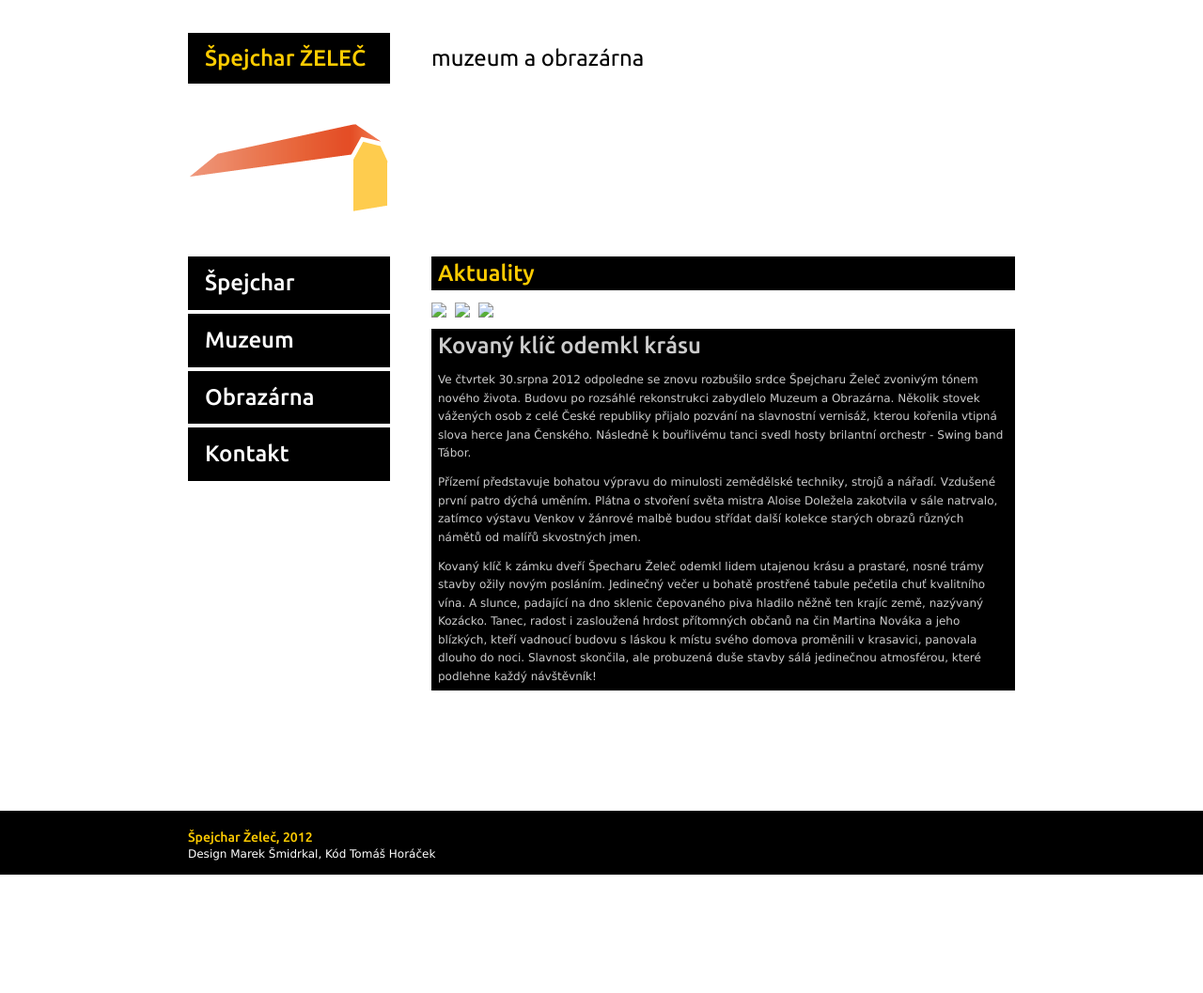
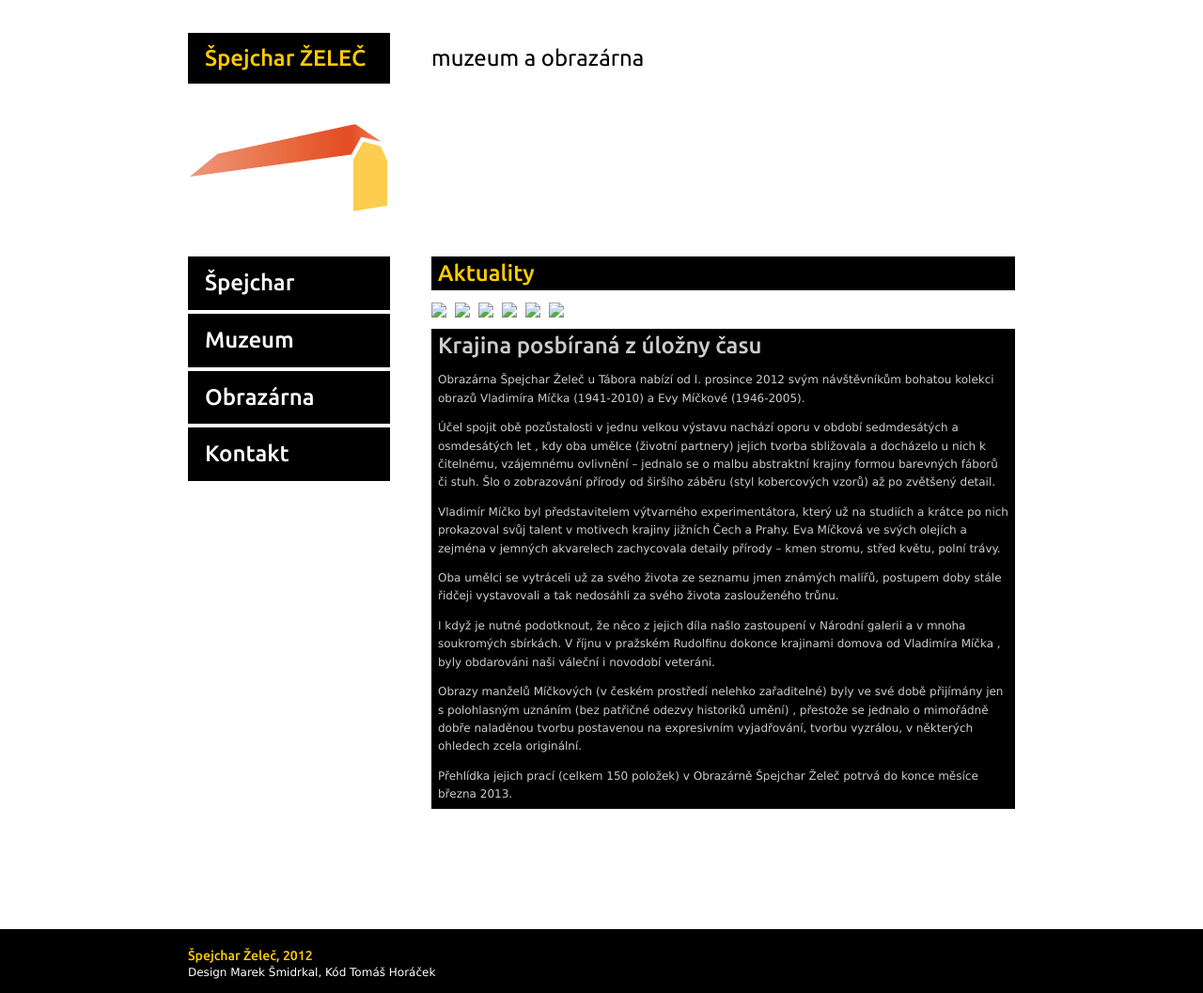
Before and after one commit to spejcharzelec/spejcharzelec.github.com, a Jekyll site: the page built from _posts/2012-01-01-aktuality.md, in a window 1280 px wide. Shown: the whole page at 94% size. Built offline with Jekyll 4.4.1, drawn with Linux system fonts in a browser that asks for light colours; before the commit the page ends 931 px from its top, so only the background shows below that.

Commit message:
Update _posts/2012-01-01-aktuality.md

```diff
--- a/_posts/2012-01-01-aktuality.md
+++ b/_posts/2012-01-01-aktuality.md
@@ -6,14 +6,24 @@ images:
  - "aktuality/01.jpg"
  - "aktuality/02.jpg"
  - "aktuality/03.jpg"
+ - "aktuality/04.jpg"
+ - "aktuality/05.jpg"
+ - "aktuality/06.jpg"
 published: true
 intro: |
-  <h2>Kovaný klíč odemkl krásu</h2>Ve čtvrtek 30. srpna 2012 odpoledne se znovu rozbušilo srdce Špejcharu zvonivým tónem nového života.
+  <h2>Krajina posbíraná z úložny času</h2>Obrazárna Špejchar Želeč u Tábora nabízí od l. prosince 2012 svým návštěvníkům bohatou kolekci obrazů Vladimíra Míčka (1941-2010) a Evy Míčkové (1946-2005).
 ---
-<h2>Kovaný klíč odemkl krásu</h2>
+<h2>Krajina posbíraná z úložny času</h2>
+Obrazárna Špejchar Želeč u Tábora nabízí od l. prosince 2012 svým návštěvníkům bohatou kolekci obrazů Vladimíra Míčka (1941-2010) a Evy Míčkové (1946-2005).
 
-Ve čtvrtek 30.srpna 2012 odpoledne se znovu rozbušilo srdce Špejcharu Želeč zvonivým tónem nového života. Budovu po rozsáhlé rekonstrukci zabydlelo Muzeum a Obrazárna. Několik stovek vážených osob z celé České republiky přijalo pozvání na slavnostní vernisáž, kterou kořenila vtipná slova herce Jana Čenského. Následně k bouřlivému tanci svedl hosty brilantní orchestr - Swing band Tábor.
+Účel spojit obě pozůstalosti v jednu velkou výstavu nachází oporu v období sedmdesátých a osmdesátých let , kdy oba umělce (životní partnery) jejich tvorba sbližovala a docházelo u nich k čitelnému, vzájemnému ovlivnění – jednalo se o malbu abstraktní krajiny formou barevných fáborů či stuh. Šlo o zobrazování přírody od širšího záběru (styl kobercových vzorů) až po zvětšený detail.
 
-Přízemí představuje bohatou výpravu do minulosti zemědělské techniky, strojů a nářadí. Vzdušené první patro dýchá uměním. Plátna o stvoření světa mistra Aloise Doležela zakotvila v sále natrvalo, zatímco výstavu Venkov v žánrové malbě budou střídat další kolekce starých obrazů různých námětů od malířů skvostných jmen.
+Vladimír Míčko byl představitelem výtvarného experimentátora, který už na studiích a  krátce po nich prokazoval svůj talent v motivech krajiny jižních Čech a Prahy. Eva Míčková ve svých olejích a zejména v jemných akvarelech zachycovala detaily přírody – kmen stromu, střed květu, polní trávy.
 
-Kovaný klíč k zámku dveří Špecharu Želeč odemkl lidem utajenou krásu a prastaré, nosné trámy stavby ožily novým posláním. Jedinečný večer u bohatě prostřené tabule pečetila chuť kvalitního vína. A slunce, padající na dno sklenic čepovaného piva hladilo něžně ten krajíc země, nazývaný Kozácko. Tanec, radost i zasloužená hrdost přítomných občanů na čin Martina Nováka a jeho blízkých, kteří vadnoucí budovu s láskou k místu svého domova proměnili v krasavici, panovala dlouho do noci. Slavnost skončila, ale probuzená duše stavby sálá jedinečnou atmosférou, které podlehne každý návštěvník!
+Oba umělci se vytráceli už za svého života ze seznamu jmen známých malířů, postupem doby stále řidčeji vystavovali a tak nedosáhli za svého života  zaslouženého trůnu.
+
+I když je nutné podotknout, že něco z jejich díla našlo zastoupení v Národní galerii a v mnoha soukromých sbírkách. V říjnu v pražském Rudolfinu dokonce krajinami domova od Vladimíra Míčka , byly obdarováni naši váleční i novodobí veteráni.
+
+Obrazy manželů Míčkových (v českém prostředí nelehko zařaditelné) byly ve své době přijímány  jen s polohlasným uznáním (bez patřičné odezvy historiků umění) , přestože se jednalo o mimořádně dobře naladěnou tvorbu postavenou na expresivním vyjadřování, tvorbu vyzrálou, v některých ohledech zcela originální.
+
+Přehlídka jejich prací (celkem 150 položek) v Obrazárně  Špejchar Želeč potrvá do konce měsíce března 2013.
```
